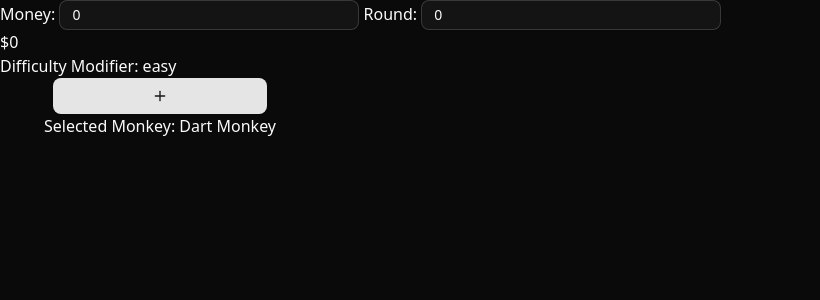
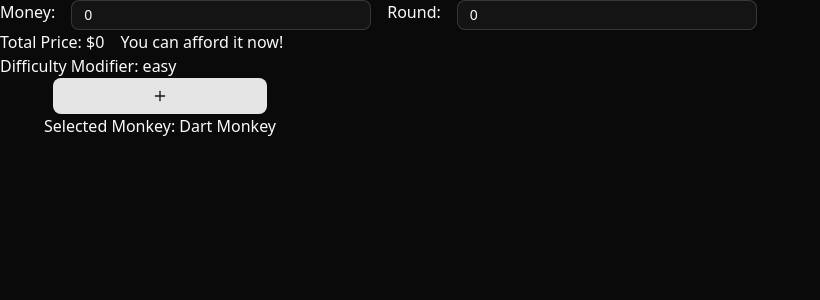
Before and after one commit to Jason-1/bloons-calculator, a Next.js app: page / in a window 1280 px wide. Shown: the top 300 px of the page, without its empty margins (0-820 px from the left). Built offline with nearby package versions, Linux system fonts and the light colour scheme.

Commit message:
Round calculation working

```diff
--- a/app/page.tsx
+++ b/app/page.tsx
@@ -14,6 +14,7 @@ import { setMoney } from "./redux/slices/moneySlice";
 import { useEffect } from "react";
 import calculateTotalPrice from "@/lib/calculateTotalPrice";
 import { setRound } from "./redux/slices/roundSlice";
+import calculateRound from "@/lib/calculateRound";
 
 export default function Home() {
   const dispatch = useDispatch();
@@ -42,7 +43,7 @@ export default function Home() {
 
   return (
     <main className="flex flex-col">
-      <div>
+      <div className="flex flex-row gap-4">
         <span>Money: </span>
         <Input
           type="number"
@@ -51,7 +52,7 @@ export default function Home() {
           onChange={handleMoneyInputChange}
           placeholder="Enter your money"
         />
-        {"   "}
+
         <span>Round: </span>
         <Input
           type="number"
@@ -61,7 +62,18 @@ export default function Home() {
           placeholder="Enter Round"
         />
       </div>
-      <span>${calculateTotalPrice(selectedMonkeys, difficulty)}</span>
+      <div className="flex flex-row gap-4">
+        <span>
+          Total Price: ${calculateTotalPrice(selectedMonkeys, difficulty)}
+        </span>
+        <span>
+          {calculateRound(
+            round,
+            money,
+            calculateTotalPrice(selectedMonkeys, difficulty)
+          )}
+        </span>
+      </div>
       <DifficultyDropdown />
       <DisplayMonkeys />
     </main>
--- a/data/index.ts
+++ b/data/index.ts
@@ -1,7 +1,7 @@
-import { monkey } from "@/types";
+import { CHIMPSCashType, monkey } from "@/types";
 
-export const CHIMPSCash = [
-  { round: "initial", cash: 650 },
+export const CHIMPSCash: CHIMPSCashType[] = [
+  { round: 0, cash: 650 },
   { round: 6, cash: 163 },
   { round: 7, cash: 182 },
   { round: 8, cash: 200 },
--- /dev/null
+++ b/lib/calculateRound.ts
@@ -0,0 +1,40 @@
+import { CHIMPSCash } from "@/data";
+
+export default function calculateRound(
+  currentRound: number,
+  money: number,
+  totalPrice: number
+) {
+  let totalCash = money;
+  let finalRound = currentRound;
+
+  if (money >= totalPrice) {
+    return "You can afford it now!";
+  }
+
+  for (let i = 0; i < CHIMPSCash.length; i++) {
+    const roundCash = CHIMPSCash[i];
+
+    // Skip forward in the loop until we reach the current round
+    if (roundCash.round < currentRound) {
+      continue;
+    }
+
+    if (totalCash >= totalPrice) {
+      finalRound = roundCash.round;
+      break;
+    }
+
+    if (roundCash.round === 0 && currentRound <= 5) {
+      totalCash += roundCash.cash;
+    } else if (roundCash.round >= currentRound) {
+      totalCash += roundCash.cash;
+    }
+  }
+
+  if (finalRound === currentRound) {
+    return "You can't afford this!";
+  }
+
+  return "Affordable by round: " + finalRound;
+}
--- a/types/index.ts
+++ b/types/index.ts
@@ -25,6 +25,11 @@ export type monkeyNames =
   | "Monkey Village"
   | "Engineer Monkey"
   | "Beast Handler";
+
+export type CHIMPSCashType = {
+  round: number;
+  cash: number;
+};
 
 export type monkey = {
   name: monkeyNames;
```
